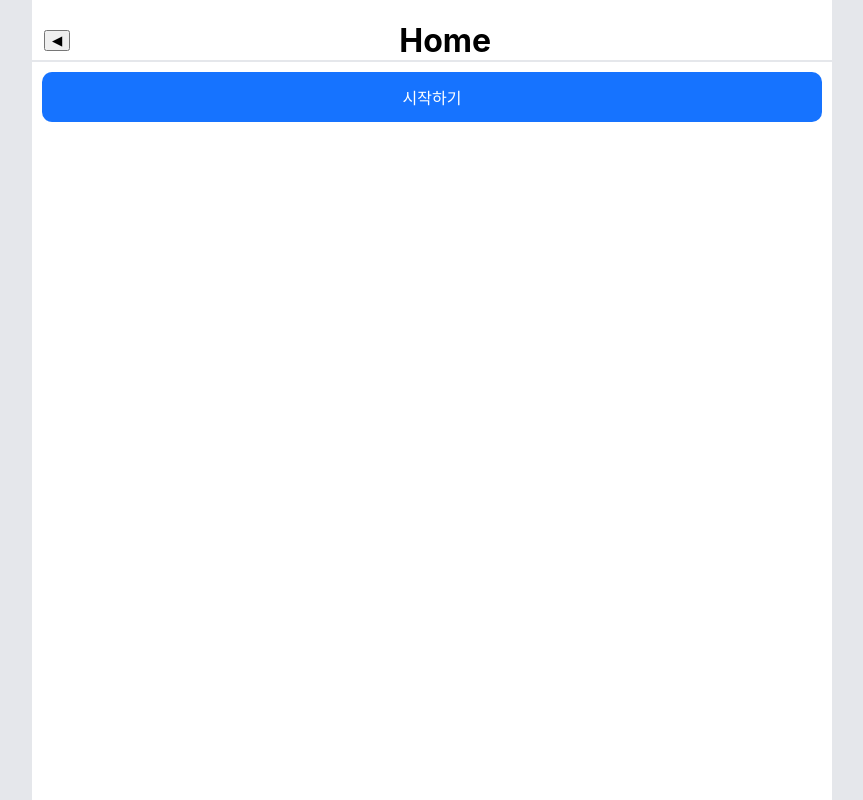
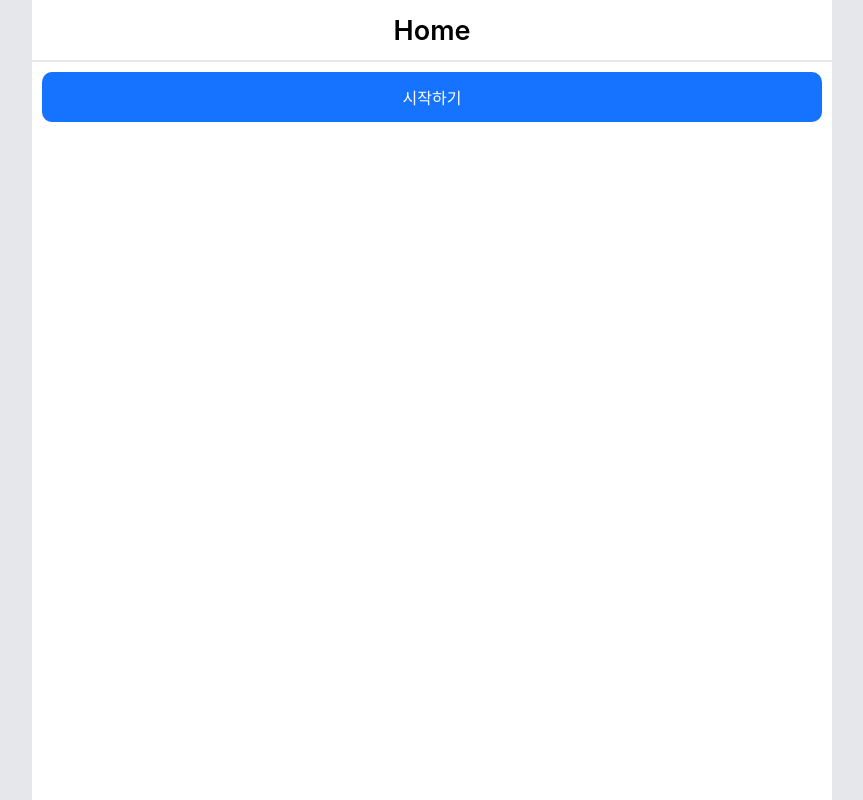
Before and after one commit to ShinEunBee/withmylover, a website built with Vite: page index.html in a window 1280 px wide. Shown: the whole page, without its empty margins (208-1071 px from the left). Built offline with nearby package versions, Linux system fonts and the light colour scheme; a web font is replaced by a local one.

Commit message:
헤더 글씨 위치, 크기 수정

```diff
--- a/public/styles/style.css
+++ b/public/styles/style.css
@@ -56,6 +56,12 @@ header {
   padding: 0 12px;
   padding-top: env(safe-area-inset-top);
   border-bottom: 1px solid var(--border);
+}
+
+header h1 {
+  margin: 0;
+  font-size: 27px;
+  font-weight: 600;
 }
 
 .main-container {
--- a/src/components/header.ts
+++ b/src/components/header.ts
@@ -11,8 +11,8 @@ export class Header {
     }
 
     private createLayout(text: string) {
-        const back = document.createElement("button");
-        back.textContent = "◀";
+        const back = document.createElement("div");
+        back.textContent = "";
 
         const title = document.createElement("h1");
         title.textContent = text;
```
